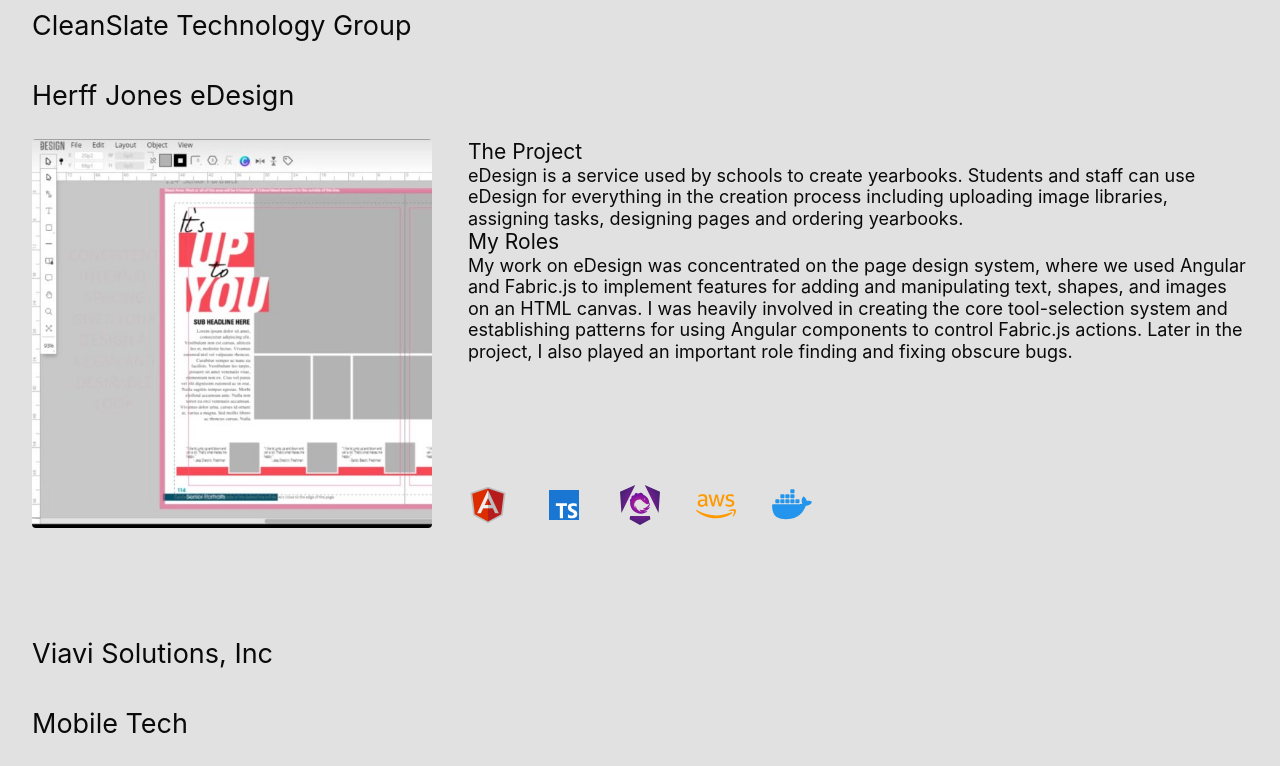
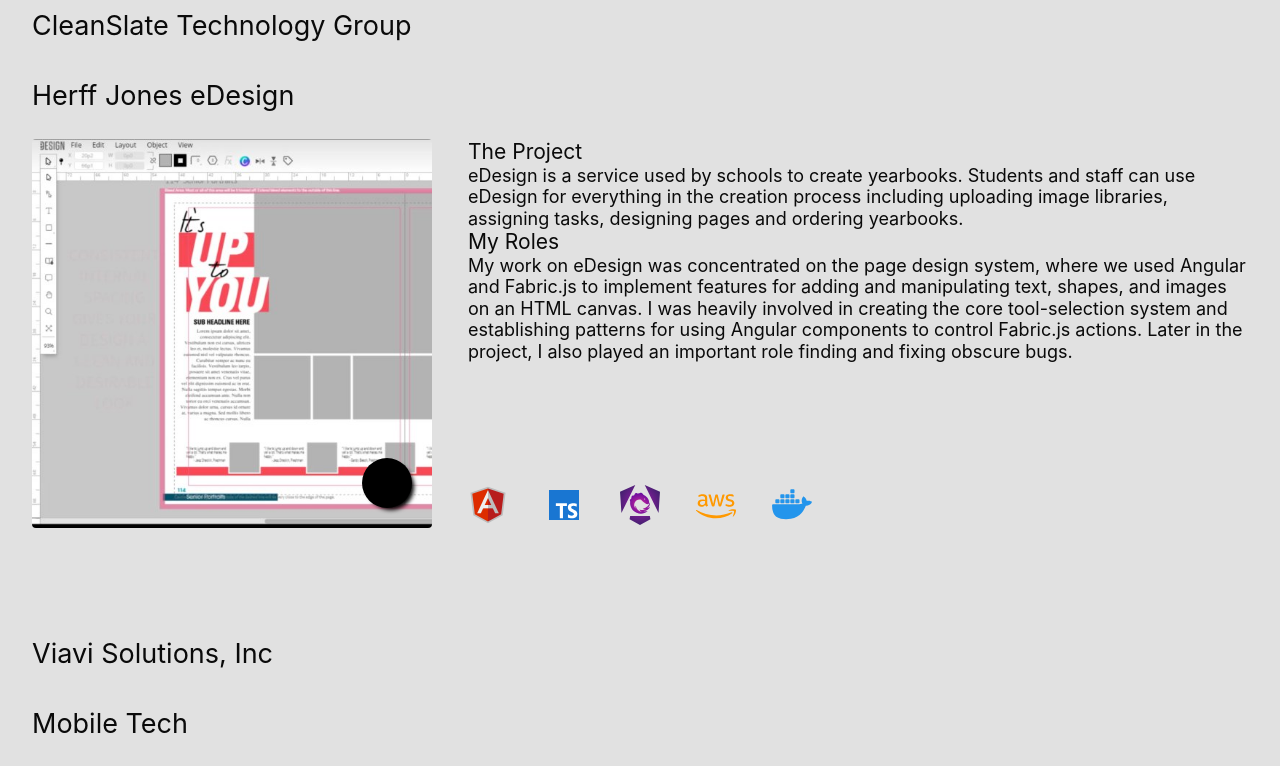
Before and after one commit to scoottrick/my-website, a Vue app: page / in a window 1280 px wide. Shown: the part 860-1626 px from the top of the page. Built offline with nearby package versions, Linux system fonts and the light colour scheme; some icons are missing.

Commit message:
Adds ImageViewer component with expand buttons.

```diff
--- a/index.html
+++ b/index.html
@@ -4,6 +4,11 @@
         <meta charset="UTF-8" />
         <link rel="icon" href="/favicon.ico" />
         <meta name="viewport" content="width=device-width, initial-scale=1.0" />
+        <link
+            rel="stylesheet"
+            href="https://cdn.jsdelivr.net/gh/iconoir-icons/iconoir@main/css/iconoir.css"
+        />
+
         <title>Scott Schapker</title>
     </head>
     <body>
--- /dev/null
+++ b/src/components/ImageViewer.vue
@@ -0,0 +1,96 @@
+<script setup>
+import { ref, computed } from 'vue';
+const { cover } = defineProps({
+    cover: { type: String, required: true },
+    images: { type: Array, required: false }
+});
+
+const isOpened = ref(false);
+const tracker = ref(null);
+const containerClass = computed(() => `image-viewer ${isOpened.value ? 'opened' : 'closed'}`);
+
+function trackMouse(event) {
+    const offsetX = Math.floor(tracker.value.clientWidth / 2);
+    const offsetY = Math.floor(tracker.value.clientHeight / 2);
+    const x = event.clientX - offsetX;
+    const y = event.clientY - offsetY;
+    tracker.value.animate([{ left: `${x}px`, top: `${y}px` }], { duration: 50, fill: 'forwards' });
+}
+</script>
+<template>
+    <div :class="containerClass">
+        <img
+            class="cover"
+            @click="() => (isOpened = !isOpened)"
+            @mousemove="trackMouse"
+            :src="cover"
+            alt="project thumbnail"
+        />
+        <span class="prompt still"><i class="iconoir-enlarge"></i></span>
+        <span ref="tracker" class="prompt follow"><i class="iconoir-enlarge"></i></span>
+    </div>
+</template>
+
+<style>
+.image-viewer {
+    position: relative;
+}
+img.cover {
+    position: relative;
+    display: inline-block;
+    box-shadow: none;
+    transition: all 200ms ease-in-out;
+}
+.image-viewer.opened .prompt {
+    display: none;
+}
+
+.prompt {
+    --background-color: black;
+    --color: white;
+    --size: 50px;
+    display: inline-block;
+    width: var(--size);
+    height: var(--size);
+    padding: calc(var(--size) / 25);
+    border-radius: 100%;
+    pointer-events: none;
+    background-color: var(--background-color);
+    color: var(--color);
+    box-shadow: 4px 4px 4px -2px black;
+    transition: opacity 100ms ease-in;
+}
+
+.prompt i::before {
+    font-size: 2em;
+    position: absolute;
+    top: 20%;
+    left: 20%;
+    width: 60%;
+    height: 60%;
+    color: inherit;
+}
+.follow {
+    --background-color: white;
+    --color: black;
+    position: fixed;
+    opacity: 0;
+}
+
+.still {
+    opacity: 1;
+    position: absolute;
+    bottom: 20px;
+    right: 20px;
+}
+.image-viewer.closed img.cover:hover ~ .follow {
+    opacity: 1;
+}
+.image-viewer.closed img.cover:hover ~ .still {
+    opacity: 0;
+}
+img.cover:hover {
+    box-shadow: 2px 4px 8px -2px black;
+    transform: scale(1.05);
+}
+</style>
--- a/src/components/ProjectView.vue
+++ b/src/components/ProjectView.vue
@@ -1,4 +1,5 @@
 <script setup>
+import ImageViewer from './ImageViewer.vue';
 const { project } = defineProps({
     project: { type: Object, required: true }
 });
@@ -6,7 +7,7 @@
 <template>
     <h2>{{ project.name }}</h2>
     <div class="project">
-        <div class="thumb"><img :src="project.thumbnail" alt="" /></div>
+        <div class="thumb"><ImageViewer :cover="project.thumbnail" :images="project.images" /></div>
         <div class="details">
             <div>
                 <div class="description">
```
